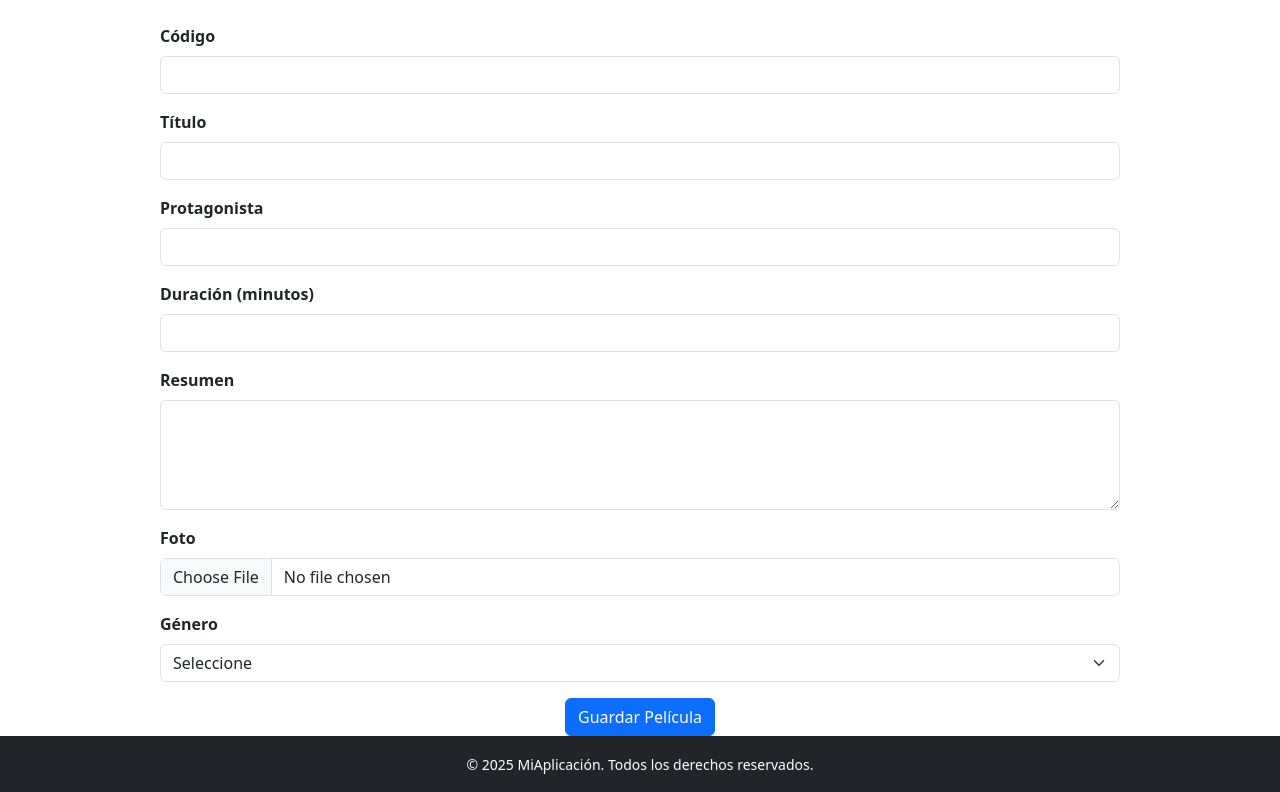
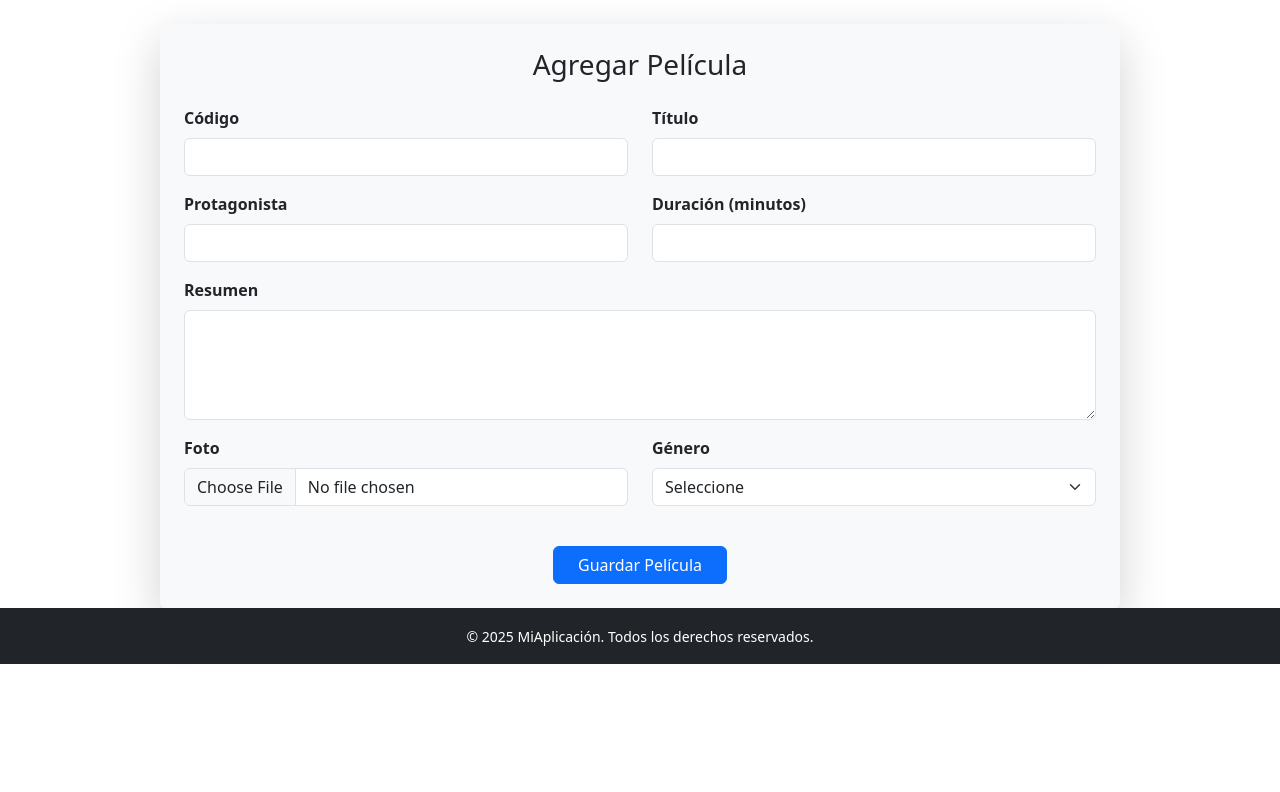
Before and after one commit to oKCam04/django, a Django app: page /vistaAgregarPelicula/ in a window 1280 px wide. Shown: the part 56-848 px from the top of the page. After the commit the page ends 720 px from the top, so only its background shows below. Run offline with Django 5.2, Linux system fonts and the light colour scheme; data that the repository does not hold is empty; some libraries are stand-ins or nearby versions.

Commit message:
botones regresar

```diff
--- a/Django peliculas/GestionPeliculas/appPeliculas/templates/actualizarPelicula.html
+++ b/Django peliculas/GestionPeliculas/appPeliculas/templates/actualizarPelicula.html
@@ -8,6 +8,7 @@
 {%block contenido %}
 <form action="/actualizarPelicula/" method="post" enctype="multipart/form-data" class="container mt-4 border p-4 rounded bg-light">
     {% csrf_token %}
+    <h3 class="text-center mb-4 text-dark">Actualizar Película</h3>
 
     <div class="row g-3">
         <div class="col-md-6">
--- a/Django peliculas/GestionPeliculas/appPeliculas/templates/agregarGenero.html
+++ b/Django peliculas/GestionPeliculas/appPeliculas/templates/agregarGenero.html
@@ -18,6 +18,7 @@
                     <input type="text" class="form-control" id="txtNombre" name="txtNombre" placeholder="Ingrese el género">
                 </div>
                 <button type="submit" class="btn btn-dark">Agregar</button>
+                <a href="/"><button class="btn btn-dark" >volver</button></a>
             </form>
 
         </div>
--- a/Django peliculas/GestionPeliculas/appPeliculas/templates/agregarPelicula.html
+++ b/Django peliculas/GestionPeliculas/appPeliculas/templates/agregarPelicula.html
@@ -7,39 +7,41 @@
 
 {%block contenido %}
 
-<form action="/agregarPelicula/" method="post" enctype="multipart/form-data" class="w-75 mx-auto mt-4">
+<form action="/agregarPelicula/" method="post" enctype="multipart/form-data" class="w-75 mx-auto mt-4 p-4 shadow-lg rounded bg-light">
+    <h3 class="text-center mb-4 text-dark">Agregar Película</h3>
 
-    <div class="mb-3">
+    <div class="row">
+        <div class="col-md-6 mb-3">
             <label for="txtCodigo" class="form-label fw-bold">Código</label>
             <input type="text" name="txtCodigo" id="txtCodigo" class="form-control" maxlength="10" required>
         </div>
 
-    <div class="mb-3">
+        <div class="col-md-6 mb-3">
             <label for="txtTitulo" class="form-label fw-bold">Título</label>
             <input type="text" name="txtTitulo" id="txtTitulo" class="form-control" maxlength="50" required>
         </div>
 
-    <div class="mb-3">
+        <div class="col-md-6 mb-3">
             <label for="txtProtagonista" class="form-label fw-bold">Protagonista</label>
             <input type="text" name="txtProtagonista" id="txtProtagonista" class="form-control" maxlength="50" required>
         </div>
 
-    <div class="mb-3">
+        <div class="col-md-6 mb-3">
             <label for="txtDuracion" class="form-label fw-bold">Duración (minutos)</label>
             <input type="number" name="txtDuracion" id="txtDuracion" class="form-control" min="1" required>
         </div>
 
-    <div class="mb-3">
+        <div class="col-12 mb-3">
             <label for="txtResumen" class="form-label fw-bold">Resumen</label>
             <textarea name="txtResumen" id="txtResumen" class="form-control" rows="4" maxlength="2000" required></textarea>
         </div>
 
-    <div class="mb-3">
-        <label for="fileFoto" class="form-label fw-bold">Foto</label>
+        <div class="col-md-6 mb-3">
+            <label for="txtFoto" class="form-label fw-bold">Foto</label>
             <input type="file" name="txtFoto" id="txtFoto" class="form-control">
         </div>
 
-    <div class="mb-3">
+        <div class="col-md-6 mb-3">
             <label for="cbGenero" class="form-label fw-bold">Género</label>
             <select name="cbGenero" id="cbGenero" class="form-select" required>
                 <option value="">Seleccione</option>
@@ -48,11 +50,13 @@
                 {% endfor %}
             </select>
         </div>
+    </div>
 
-    <div class="text-center">
-        <button type="submit" class="btn btn-primary">Guardar Película</button>
+    <div class="text-center mt-4">
+        <button type="submit" class="btn btn-primary px-4">Guardar Película</button>
     </div>
 </form>
+
 
 
 {% endblock %}
```
Lines whose indentation alone changed are shown as unchanged.
